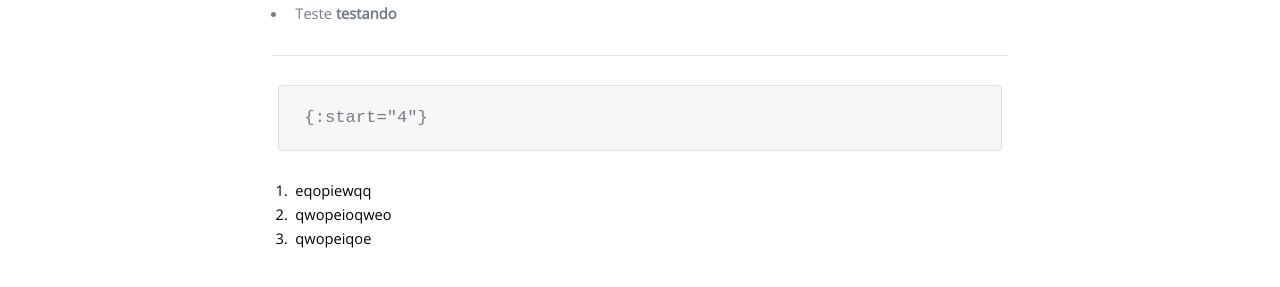
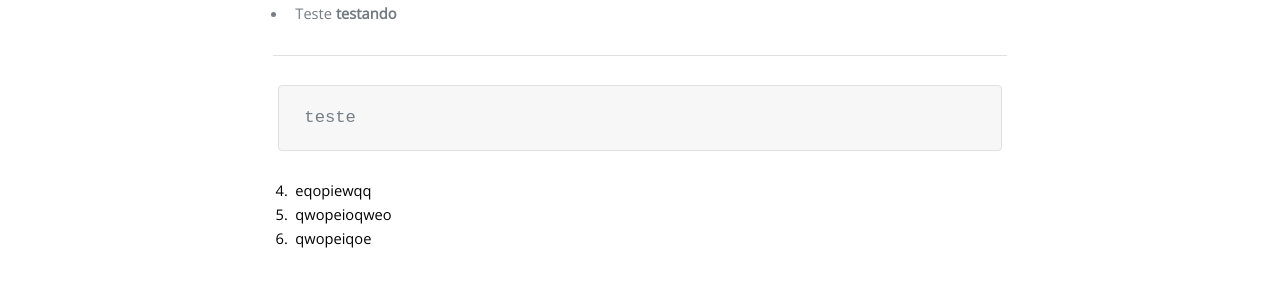
Before and after one commit to rogerio-figueiredo-hsr/hsrtechonline.github.io, a Jekyll site: the page built from _posts/2019-01-15-paginateste.md, in a window 1280 px wide. Shown: the part 278-565 px from the top of the page. Built offline with Jekyll 4.4.1, drawn with Linux system fonts in a browser that asks for light colours.

Commit message:
teste jekyll

```diff
--- a/_posts/2019-01-15-paginateste.md
+++ b/_posts/2019-01-15-paginateste.md
@@ -16,8 +16,12 @@ pasta: Projetos
 
 ----
 {% if page.title == "Página Teste" %}
-    {:start="4"}
+    teste
+{% else %}
+    texto | append: site.baseurl
 {% endif %}
+
+{:start="4"}
 
 4. eqopiewqq
 5. qwopeioqweo
```
